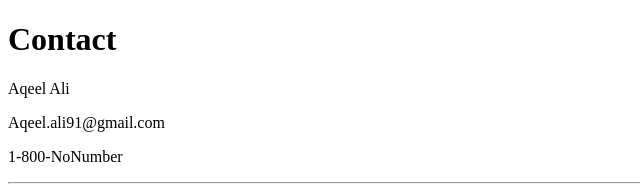
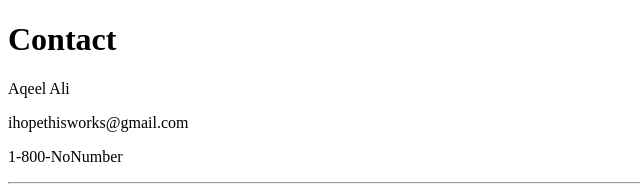
Before and after one commit to aqeelali91/cv, a plain HTML site: page Contact.html in a window 1280 px wide. Shown: the top 189 px of the page, 0-640 px from the left. Drawn offline with Linux system fonts and the light colour scheme.

Commit message:
Add files via upload

```diff
--- a/Contact.html
+++ b/Contact.html
@@ -7,7 +7,7 @@
   <body>
     <h1>Contact</h1>
       <p>Aqeel Ali</p>
-      <p>Aqeel.ali91@gmail.com</p>
+      <p>ihopethisworks@gmail.com</p>
       <p>1-800-NoNumber</p>
 <hr>
   <form action="index.html" method="post" enctype="text/plain">
```
